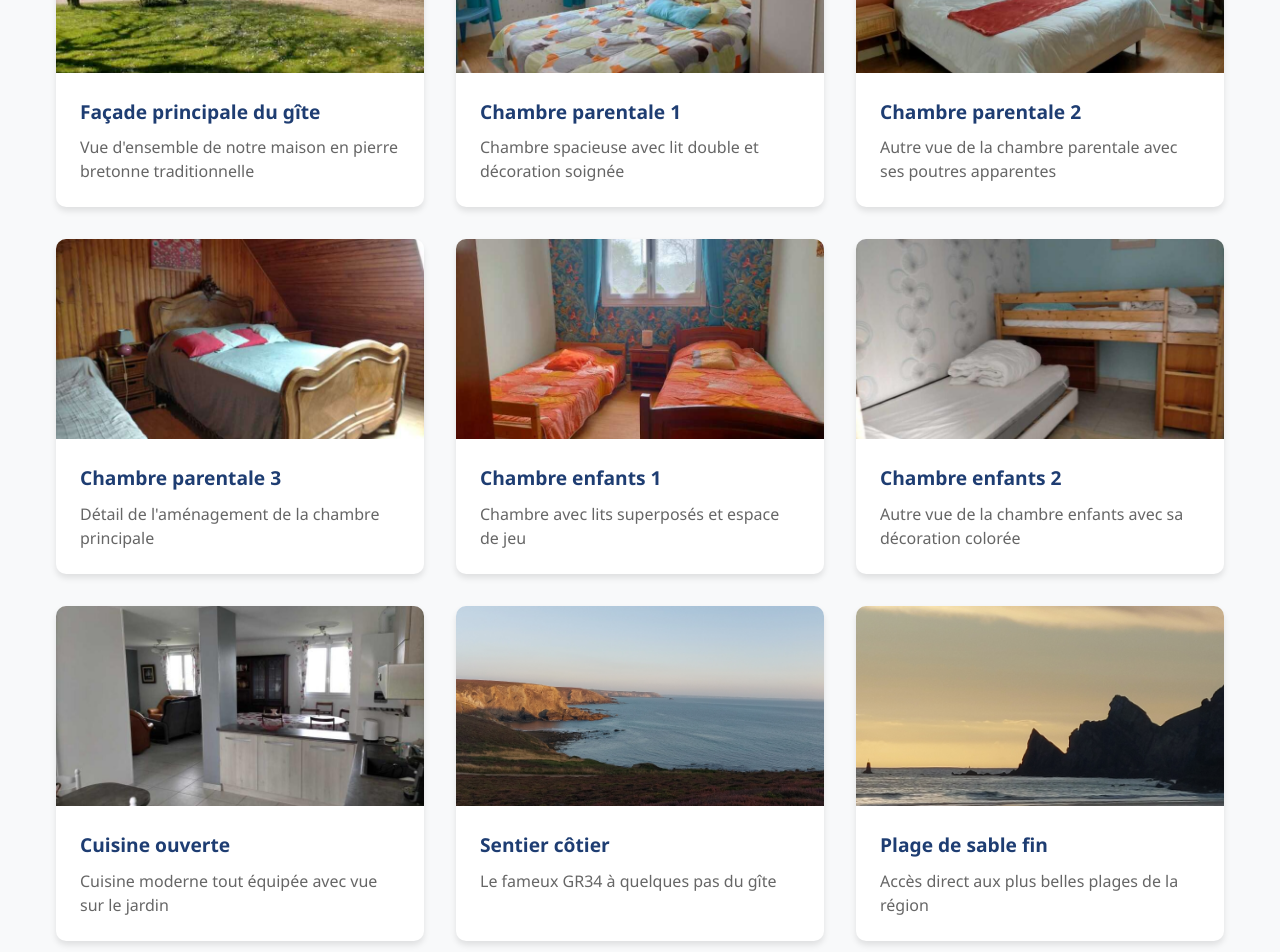
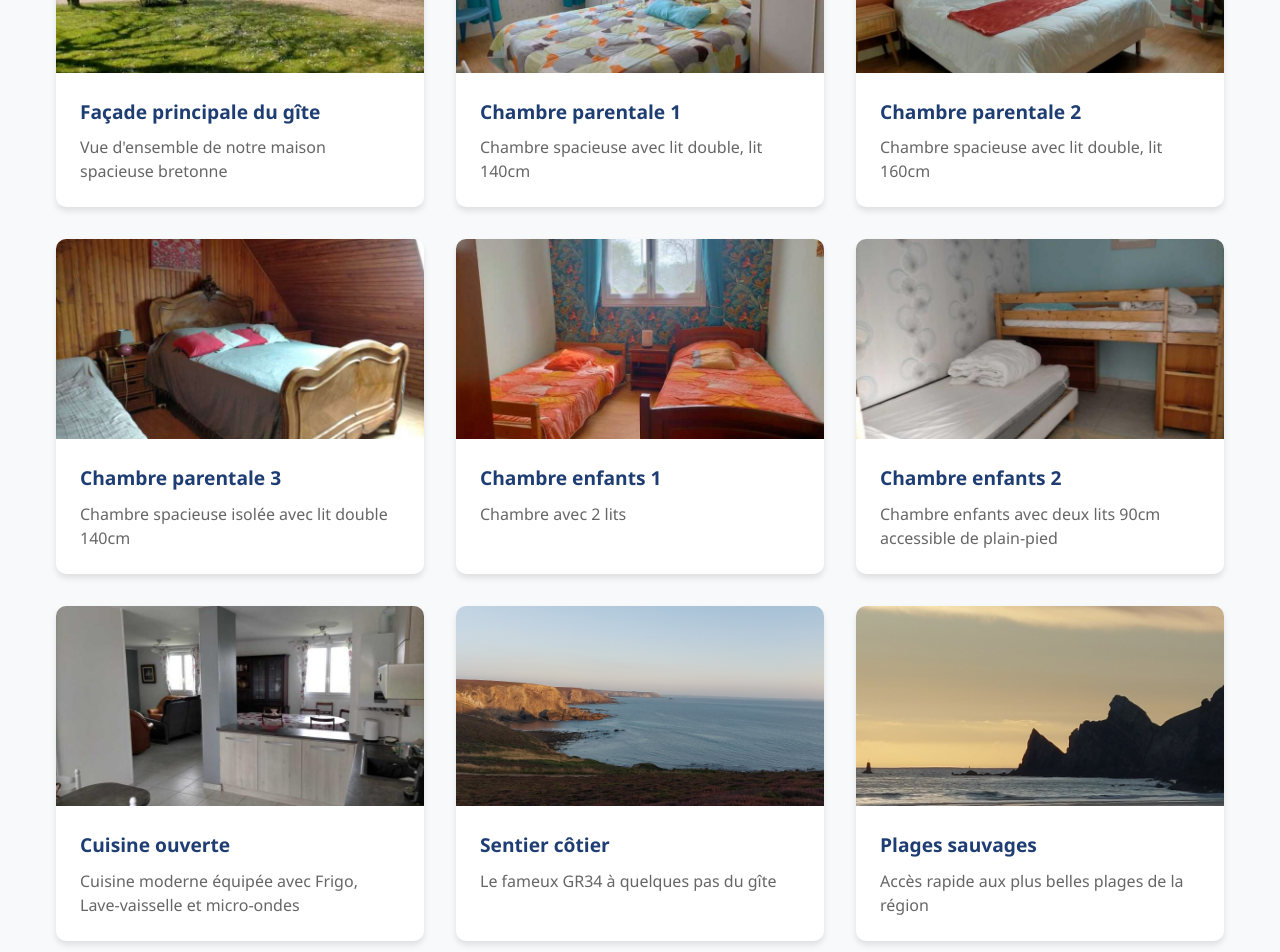
Before and after one commit to Arthur-Blamart/client-lespiguet, a React (Vite) app: page /client-lespiguet/galerie in a window 1280 px wide. Shown: the part 520-1472 px from the top of the page. Built offline with nearby package versions, Linux system fonts and the light colour scheme.

Commit message:
ca avance

```diff
--- a/src/data/galleryData.js
+++ b/src/data/galleryData.js
@@ -13,7 +13,7 @@ export const galleryData = [
   {
     id: 1,
     title: "Façade principale du gîte",
-    description: "Vue d'ensemble de notre maison en pierre bretonne traditionnelle",
+    description: "Vue d'ensemble de notre maison spacieuse bretonne",
     category: "exterior",
     icon: "🏠",
     image: facadeImage
@@ -21,15 +21,15 @@ export const galleryData = [
   {
     id: 2,
     title: "Chambre parentale 1",
-    description: "Chambre spacieuse avec lit double et décoration soignée",
+    description: "Chambre spacieuse avec lit double, lit 140cm",
     category: "rooms",
-    icon: "�️",
+    icon: "🛏️",
     image: chambreAdulte1
   },
   {
     id: 3,
     title: "Chambre parentale 2",
-    description: "Autre vue de la chambre parentale avec ses poutres apparentes",
+    description: "Chambre spacieuse avec lit double, lit 160cm",
     category: "rooms",
     icon: "🛏️",
     image: chambreAdulte2
@@ -37,7 +37,7 @@ export const galleryData = [
   {
     id: 4,
     title: "Chambre parentale 3",
-    description: "Détail de l'aménagement de la chambre principale",
+    description: "Chambre spacieuse isolée avec lit double 140cm",
     category: "rooms",
     icon: "🛏️",
     image: chambreAdulte3
@@ -45,7 +45,7 @@ export const galleryData = [
   {
     id: 5,
     title: "Chambre enfants 1",
-    description: "Chambre avec lits superposés et espace de jeu",
+    description: "Chambre avec 2 lits ",
     category: "rooms",
     icon: "🧸",
     image: chambreEnfant1
@@ -53,7 +53,7 @@ export const galleryData = [
   {
     id: 6,
     title: "Chambre enfants 2",
-    description: "Autre vue de la chambre enfants avec sa décoration colorée",
+    description: "Chambre enfants avec deux lits 90cm accessible de plain-pied",
     category: "rooms",
     icon: "🧸",
     image: chambreEnfant2
@@ -61,7 +61,7 @@ export const galleryData = [
   {
     id: 7,
     title: "Cuisine ouverte",
-    description: "Cuisine moderne tout équipée avec vue sur le jardin",
+    description: "Cuisine moderne équipée avec Frigo, Lave-vaisselle et micro-ondes",
     category: "interior",
     icon: "🍳",
     image: cuisineImage
@@ -76,8 +76,8 @@ export const galleryData = [
   },
   {
     id: 9,
-    title: "Plage de sable fin",
-    description: "Accès direct aux plus belles plages de la région",
+    title: "Plages sauvages",
+    description: "Accès rapide aux plus belles plages de la région",
     category: "landscape",
     icon: "🏖️",
     image: plageImage
--- a/src/pages/HomePage.css
+++ b/src/pages/HomePage.css
@@ -65,6 +65,19 @@
   justify-content: center;
 }
 
+.main-facade-image {
+  width: 100%;
+  max-width: 500px;
+  height: auto;
+  border-radius: 15px;
+  box-shadow: 0 8px 25px rgba(0,0,0,0.15);
+  transition: transform 0.3s ease;
+}
+
+.main-facade-image:hover {
+  transform: scale(1.02);
+}
+
 .placeholder-image,
 .placeholder-map {
   background: rgba(255,255,255,0.2);
@@ -79,6 +92,18 @@
   display: flex;
   align-items: center;
   justify-content: center;
+}
+
+.location-map {
+  width: 100%;
+  max-width: 400px;
+}
+
+.location-map iframe {
+  width: 100%;
+  height: 300px;
+  border-radius: 8px;
+  box-shadow: 0 4px 6px rgba(0,0,0,0.1);
 }
 
 /* Content Sections */
--- a/src/pages/HomePage.jsx
+++ b/src/pages/HomePage.jsx
@@ -10,7 +10,7 @@ const HomePage = () => {
         <div className="container">
           <div className="hero-content">
             <h1>Bienvenue à Ar Ty Nevez</h1>
-            <p>Votre gîte de charme à Lespiguet sur la magnifique Pointe de Crozon</p>
+            <p>Votre gîte de charme au calme sur la magnifique presqu'île de Crozon</p>
             <p>Découvrez un havre de paix au cœur du Finistère, entre mer et nature sauvage</p>
             <Link to="/contact" className="cta-button">Réserver maintenant</Link>
           </div>
@@ -29,13 +29,11 @@ const HomePage = () => {
           <div className="description-grid">
             <div className="description-text">
               <p>
-                Le gîte Ar Ty Nevez vous accueille dans un cadre authentique et chaleureux,
-                idéalement situé à Lespiguet sur la prestigieuse Pointe de Crozon. Cette maison de caractère
-                en pierre bretonne offre tout le confort moderne tout en conservant son charme d'antan.
+                Le gîte Ar Ty Nevez vous accueille dans un cadre spacieux, chaleureux et familial. Cette maison familiale
+                offre tout le confort moderne tout en conservant son charme d'antan.
               </p>
               <p>
-                Profitez d'une vue imprenable sur la mer et d'un accès privilégié aux plus belles
-                plages du Finistère. Que vous soyez amateurs de randonnées, de sports nautiques ou
+                Que vous soyez amateurs de randonnées, de sports nautiques ou
                 simplement en quête de tranquillité, notre gîte est le point de départ idéal pour
                 découvrir les merveilles de la Bretagne.
               </p>
@@ -43,13 +41,12 @@ const HomePage = () => {
             <div className="features">
               <h3>Équipements</h3>
               <ul>
-                <li>🏠 Maison entière (4-6 personnes)</li>
-                <li>🛏️ 3 chambres confortables</li>
-                <li>🛁 2 salles de bain</li>
+                <li>🏠 Maison entière (6-10 personnes)</li>
+                <li>🛏️ 5 chambres</li>
+                <li>🛁 2 salles d'eau</li>
                 <li>🍳 Cuisine équipée</li>
                 <li>🌳 Jardin privatif</li>
                 <li>🚗 Parking privé</li>
-                <li>📶 WiFi gratuit</li>
                 <li>🐕 Animaux acceptés</li>
               </ul>
             </div>
@@ -65,21 +62,29 @@ const HomePage = () => {
             <div className="location-text">
               <h3>Au cœur de Lespiguet</h3>
               <p>
-                Située dans le Parc Naturel Régional d'Armorique, Lespiguet sur la Pointe de Crozon
+                Située dans le Parc Naturel Régional d'Armorique, Telgruc sur la presqu'île de Crozon,
                 offre des paysages à couper le souffle. Notre gîte se trouve à :
               </p>
               <ul>
-                <li>🏖️ 5 min des plages de sable fin</li>
-                <li>🥾 Sur le GR34 (sentier des douaniers)</li>
+                <li>🏖️ 10 min des plages</li>
+                <li>🥾 près le GR34 (sentier des douaniers)</li>
                 <li>🏛️ 15 min du centre de Crozon</li>
-                <li>🚗 45 min de Brest</li>
-                <li>⛵ 20 min du port de Camaret-sur-Mer</li>
+                <li>🚗 50 min de Brest</li>
+                <li>🛣️ 50 min de Quimper</li>
+                <li>⛵ 25 min du port de Camaret-sur-Mer</li>
               </ul>
             </div>
             <div className="location-map">
-              <div className="placeholder-map">
-                🗺️ Carte de localisation
-              </div>
+              <iframe
+                src="https://www.google.com/maps/embed?pb=!1m18!1m12!1m3!1d2647.1234567890!2d-4.3333333!3d48.2333333!2m3!1f0!2f0!3f0!3m2!1i1024!2i768!4f13.1!3m3!1m2!1s0x4816b9f5b5b5b5b5%3A0x5b5b5b5b5b5b5b5b!2sLespiguet%2C%2029560%20Telgruc-sur-Mer!5e0!3m2!1sfr!2sfr!4v1234567890123!5m2!1sfr!2sfr"
+                width="100%"
+                height="300"
+                style={{ border: 0, borderRadius: '8px' }}
+                allowFullScreen=""
+                loading="lazy"
+                referrerPolicy="no-referrer-when-downgrade"
+                title="Localisation du gîte Ar Ty Nevez à Lespiguet"
+              ></iframe>
             </div>
           </div>
         </div>
```
